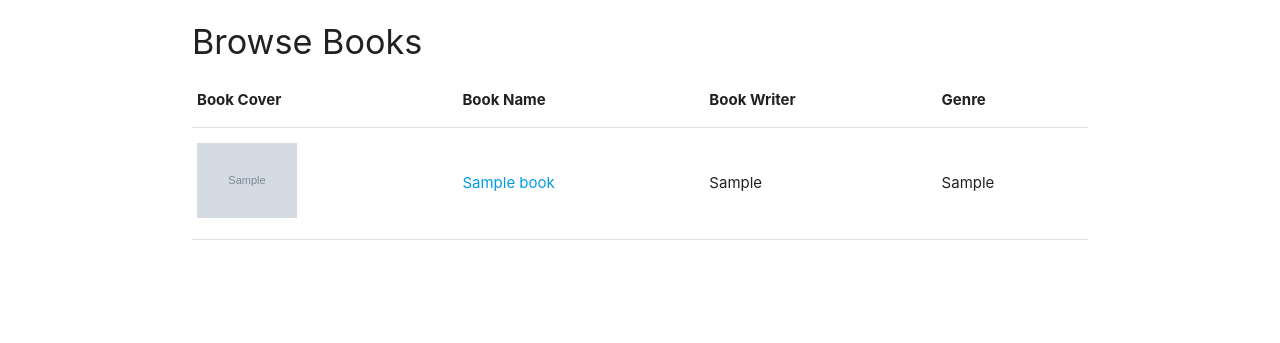
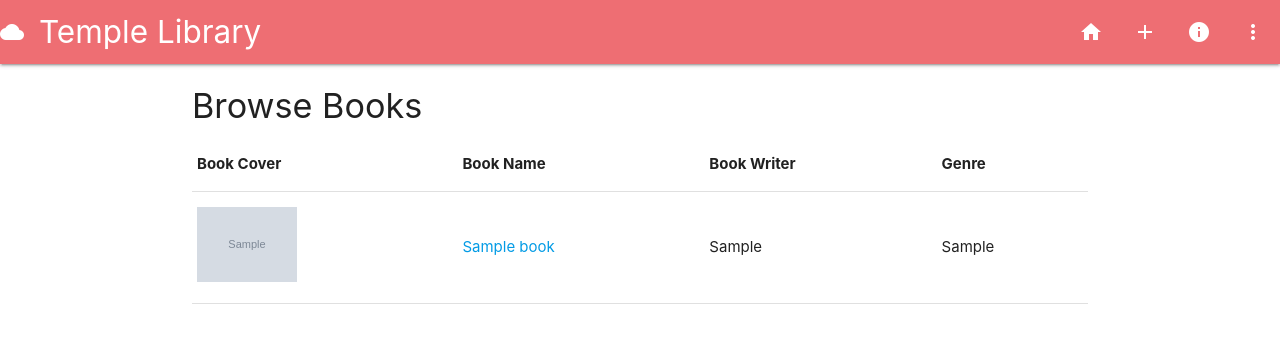
Before and after one commit to emalfiza/temple-library, a Flask app: page / in a window 1280 px wide. Shown: the top 343 px of the page. Run offline with Flask 2, Linux system fonts and the light colour scheme; grey boxes marked "Sample" are stand-in pictures; a database or web service that is not in the repository returns one stand-in record (values such as "Sample title"); some libraries are stand-ins or nearby versions.

Commit message:
Materialize navbar added to make it easy for navigating at this point

```diff
--- a/templates/addbook.html
+++ b/templates/addbook.html
@@ -1,5 +1,5 @@
 {% extends "base.html" %} {% block content %}
-
+<!--
 	<h3>Add Book</h3>
 	<h5>Search by ISBN</h5>
 	<div class="row">
@@ -14,7 +14,7 @@
 		        </button>
 			</div>
 		</form>
-	</div>
+	</div> -->
 
     <h5>Or Add Manually</h5>
 	<div class="row">
--- a/templates/base.html
+++ b/templates/base.html
@@ -20,13 +20,26 @@
     <title>Welcome to Temple Library</title>
 </head>
 <body class="bg-img">
-
+	<header>
+		<nav>
+			<div class="nav-wrapper">
+				<a href="#!" class="brand-logo"><i class="material-icons">cloud</i>Temple Library</a>
+				<ul class="right hide-on-med-and-down">
+					<li><a href=" {{ url_for('get_book') }}"><i class="material-icons">home</i></a></li>
+					<li><a href=" {{ url_for('add_book') }}"><i class="material-icons">add</i></a></li>
+					<li><a href="collapsible.html"><i class="material-icons">info</i></a></li>
+					<li><a href="mobile.html"><i class="material-icons">more_vert</i></a></li>
+				</ul>
+			</div>
+		</nav>
+	</header>
 	<div class="container">
 		{% block content %} {% endblock %}
 	</div>
 
 	<!-- jQuery -->
-    <script src="https://code.jquery.com/jquery-3.3.1.min.js" integrity="sha256-FgpCb/KJQlLNfOu91ta32o/NMZxltwRo8QtmkMRdAu8=" crossorigin="anonymous"></script>
+	<script src="https://code.jquery.com/jquery-3.3.1.min.js"
+		integrity="sha256-FgpCb/KJQlLNfOu91ta32o/NMZxltwRo8QtmkMRdAu8=" crossorigin="anonymous"></script>
 	<!-- Compiled and minified JavaScript for Materalize -->
 	<script src="https://cdnjs.cloudflare.com/ajax/libs/materialize/1.0.0/js/materialize.min.js"></script>
 </body>
--- a/templates/index.html
+++ b/templates/index.html
@@ -1,5 +1,4 @@
 {% extends "base.html" %} {% block content %}
-
 <!--Books Table-->
 <h4>Browse Books</h4>
 <!-- <a href="{{url_for('add_book')}}">Add Book</a> -->
```
Lines whose indentation alone changed are shown as unchanged.
